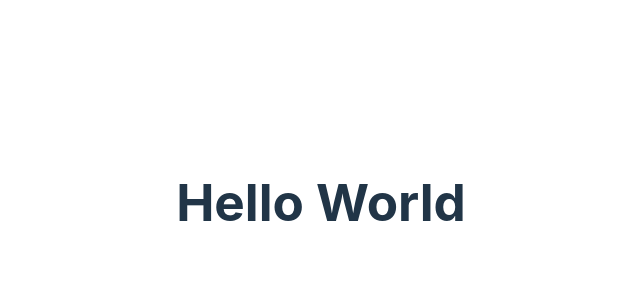
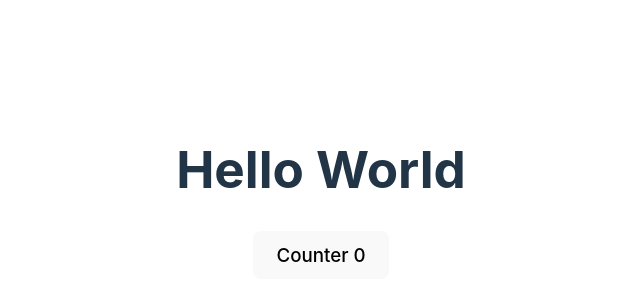
Before and after one commit to GeorgievPlamen/GeorgievPlamen.github.io, a React (Vite) app: page / in a window 1280 px wide. Shown: the part 198-498 px from the top of the page, without its empty margins (319-959 px from the left). Built offline with nearby package versions, Linux system fonts and the light colour scheme.

Commit message:
Ready for building

```diff
--- a/package.json
+++ b/package.json
@@ -1,5 +1,5 @@
 {
-  "homepage": "https://github.com/GeorgievPlamen/GeorgievPlamen.github.io",
+  "homepage": "https://github.com/GeorgievPlamen/GeorgievPlamen.github.io/portfolio/",
   "name": "portfolio",
   "private": true,
   "version": "0.0.0",
--- a/src/App.tsx
+++ b/src/App.tsx
@@ -1,35 +1,23 @@
+import { useState } from "react";
 import "./App.css";
 
 function App() {
-  // const [count, setCount] = useState(0);
+  const [counter, setCounter] = useState(0);
 
-  //   return (
-  //     <>
-  //       <div>
-  //         <a href="https://vitejs.dev" target="_blank">
-  //           <img src={viteLogo} className="logo" alt="Vite logo" />
-  //         </a>
-  //         <a href="https://react.dev" target="_blank">
-  //           <img src={reactLogo} className="logo react" alt="React logo" />
-  //         </a>
-  //       </div>
-  //       <h1>Vite + React</h1>
-  //       <div className="card">
-  //         <button onClick={() => setCount((count) => count + 1)}>
-  //           count is {count}
-  //         </button>
-  //         <p>
-  //           Edit <code>src/App.tsx</code> and save to test HMR
-  //         </p>
-  //       </div>
-  //       <p className="read-the-docs">
-  //         Click on the Vite and React logos to learn more
-  //       </p>
-  //     </>
-  //   )
-  // }
+  function handleCounter() {
+    setCounter(counter + 1);
+  }
 
-  return <h1>Hello World</h1>;
+  return (
+    <>
+      <h1>Hello World</h1>
+      <h3>
+        <button onClick={handleCounter} style={{}}>
+          Counter {counter}
+        </button>{" "}
+      </h3>
+    </>
+  );
 }
 
 export default App;
```
